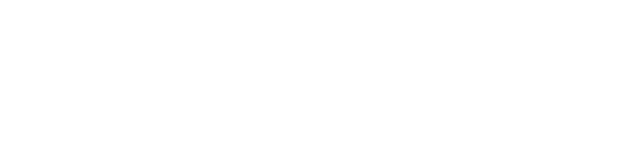
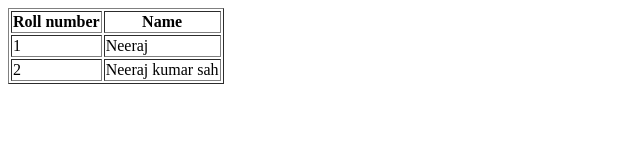
Before and after one commit to acciojob/basic-html-tables-notneerajsah, a website: page main.html in a window 1280 px wide. Shown: the whole page, without its empty margins (0-640 px from the left). Drawn offline with Linux system fonts and the light colour scheme.

Commit message:
created a submission

```diff
--- a/main.html
+++ b/main.html
@@ -8,6 +8,22 @@
 
 <body>
 	<!-- the entire body must be written by student -->
+	<table border="1">
+		<thead>
+			<th>Roll number</th>
+			<th>Name</th>
+		</thead>
+		<tbody>
+			<tr>
+				<td>1</td>
+				<td>Neeraj</td>
+			</tr>
+			<tr>
+				<td>2</td>
+				<td>Neeraj kumar sah</td>
+			</tr>
+		</tbody>
+	</table>
     <script type="text/javascript" src="./script.js">
 </script>
 
```
